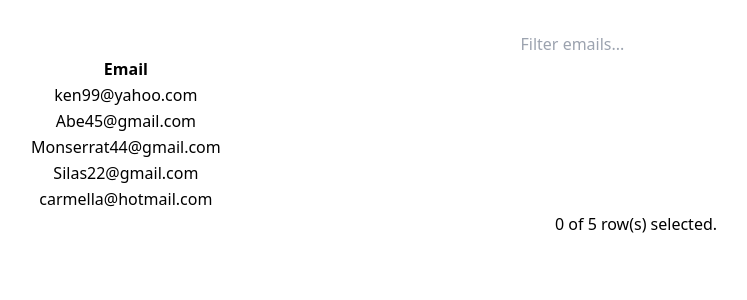
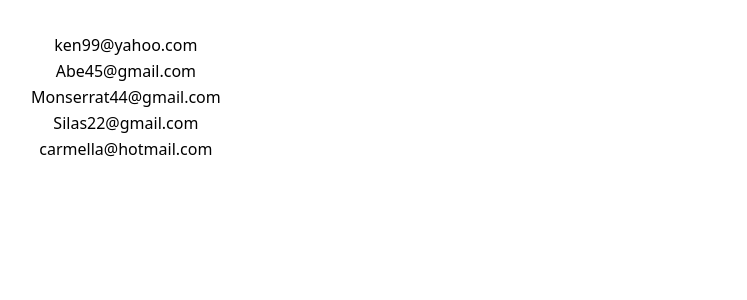
Before and after one commit to mikulash/moro_hw, a React (Vite) app: page / in a window 1280 px wide. Shown: the top 300 px of the page, without its empty margins (4-751 px from the left). Built offline with nearby package versions, Linux system fonts and the light colour scheme.

Commit message:
feat: table placeholder strip

```diff
--- a/src/components/TaskList.tsx
+++ b/src/components/TaskList.tsx
@@ -14,15 +14,7 @@
 
 import { Checkbox } from "@/components/ui/checkbox";
 
-import { Input } from "@/components/ui/input";
-import {
-  Table,
-  TableBody,
-  TableCell,
-  TableHead,
-  TableHeader,
-  TableRow,
-} from "@/components/ui/table";
+import { Table, TableBody, TableCell, TableRow } from "@/components/ui/table";
 
 const data: Payment[] = [
   {
@@ -54,7 +46,7 @@
   id: string;
   email: string;
 };
-export const columns: ColumnDef<Payment>[] = [
+const columns: ColumnDef<Payment>[] = [
   {
     id: "select",
     header: ({ table }) => (
@@ -116,36 +108,8 @@
 
   return (
     <div className="w-full">
-      <div className="flex items-center py-4">
-        <Input
-          placeholder="Filter emails..."
-          value={(table.getColumn("email")?.getFilterValue() as string) ?? ""}
-          onChange={(event) =>
-            table.getColumn("email")?.setFilterValue(event.target.value)
-          }
-          className="max-w-sm"
-        />
-      </div>
       <div className="rounded-md border">
         <Table>
-          <TableHeader>
-            {table.getHeaderGroups().map((headerGroup) => (
-              <TableRow key={headerGroup.id}>
-                {headerGroup.headers.map((header) => {
-                  return (
-                    <TableHead key={header.id}>
-                      {header.isPlaceholder
-                        ? null
-                        : flexRender(
-                            header.column.columnDef.header,
-                            header.getContext(),
-                          )}
-                    </TableHead>
-                  );
-                })}
-              </TableRow>
-            ))}
-          </TableHeader>
           <TableBody>
             {table.getRowModel().rows?.length ? (
               table.getRowModel().rows.map((row) => (
@@ -176,12 +140,6 @@
           </TableBody>
         </Table>
       </div>
-      <div className="flex items-center justify-end space-x-2 py-4">
-        <div className="flex-1 text-sm text-muted-foreground">
-          {table.getFilteredSelectedRowModel().rows.length} of{" "}
-          {table.getFilteredRowModel().rows.length} row(s) selected.
-        </div>
-      </div>
     </div>
   );
 }
--- a/src/features/tasksThunks.ts
+++ b/src/features/tasksThunks.ts
@@ -2,7 +2,7 @@
 
 import { createAsyncThunk } from "@reduxjs/toolkit";
 import { tasksApi } from "../api/apiClientConfig.ts";
-import { CreateTask, UpdateTask } from "../api/generated";
+import { CreateTask, UpdateTask } from "@/api/generated";
 
 export const fetchTasks = createAsyncThunk(
   "tasks/fetchTasks",
```
